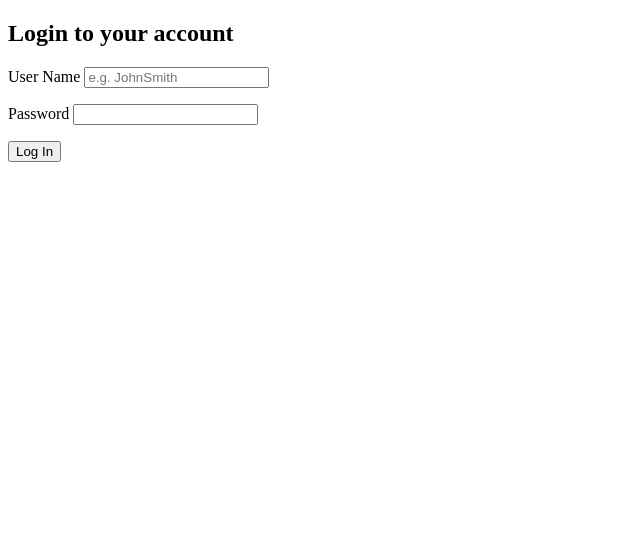
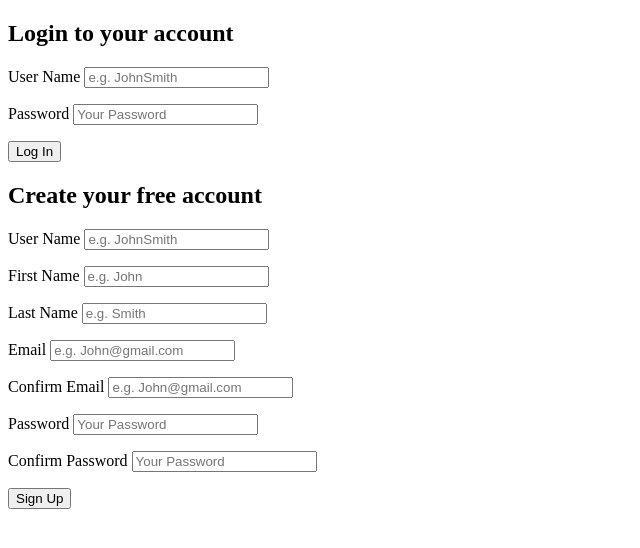
Before and after one commit to Falcon-Punch/Music-Site, a PHP site: page /register.php in a window 1280 px wide. Shown: the top 548 px of the page, without its empty margins (0-640 px from the left). Run offline with PHP 8.4, Linux system fonts and the light colour scheme.

Commit message:
Added Registration page

```diff
--- a/register.php
+++ b/register.php
@@ -12,8 +12,40 @@
 				<input id="loginUsername" name="loginUsername" type="text" placeholder="e.g. JohnSmith" required></p>
 			<p>
 				<label for="loginPassword">Password</label>
-				<input id="loginPassword" name="loginPassword" type="password" required></p>
+				<input id="loginPassword" name="loginPassword" type="password" placeholder="Your Password" required></p>
 			<button type="submit" name="loginButton">Log In</button>
+		</form>
+
+		<form id="registerForm" action="register.php" method="POST">
+			<h2>Create your free account</h2>
+			<p>
+				<label for="username">User Name</label>
+				<input id="username" name="username" type="text" placeholder="e.g. JohnSmith" required></p>
+
+			<p>
+				<label for="firstname">First Name</label>
+				<input id="firstname" name="firstname" type="text" placeholder="e.g. John" required></p>
+
+			<p>
+				<label for="lastname">Last Name</label>
+				<input id="lastname" name="lastname" type="text" placeholder="e.g. Smith" required></p>
+
+			<p>
+				<label for="email">Email</label>
+				<input id="email" name="email" type="email" placeholder="e.g. John@gmail.com" required></p>
+
+			<p>
+				<label for="email2">Confirm Email</label>
+				<input id="email2" name="email2" type="email" placeholder="e.g. John@gmail.com" required></p>
+
+			<p>
+				<label for="password">Password</label>
+				<input id="password" name="password" type="password" placeholder="Your Password" required></p>
+
+			<p>
+				<label for="password2">Confirm Password</label>
+				<input id="password2" name="password2" type="password" placeholder="Your Password" required></p>
+			<button type="submit" name="registerButton">Sign Up</button>
 		</form>
 	</div>
 </body>
```
